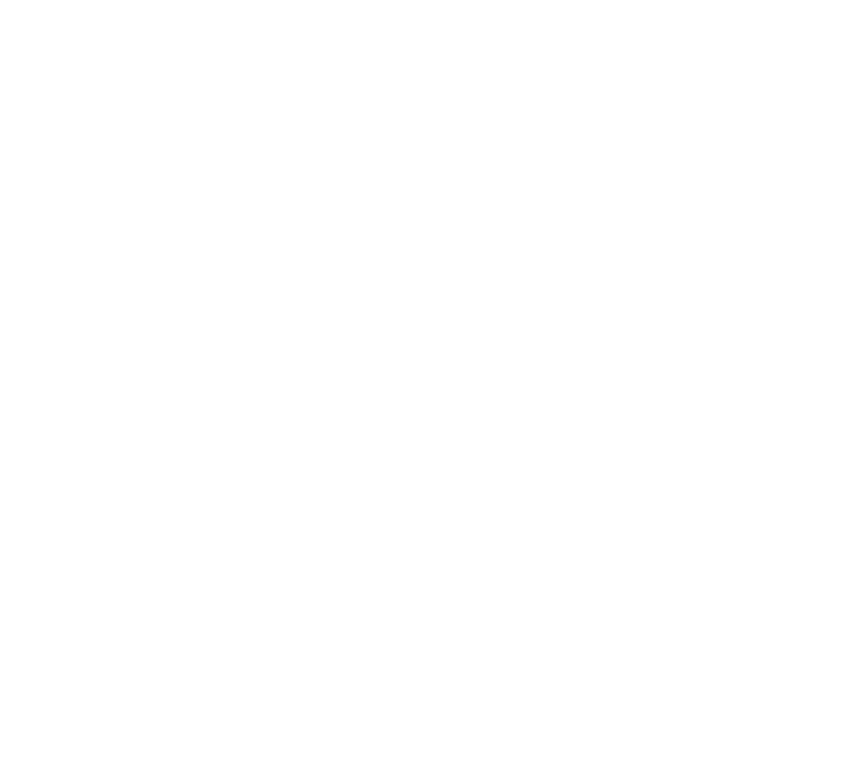
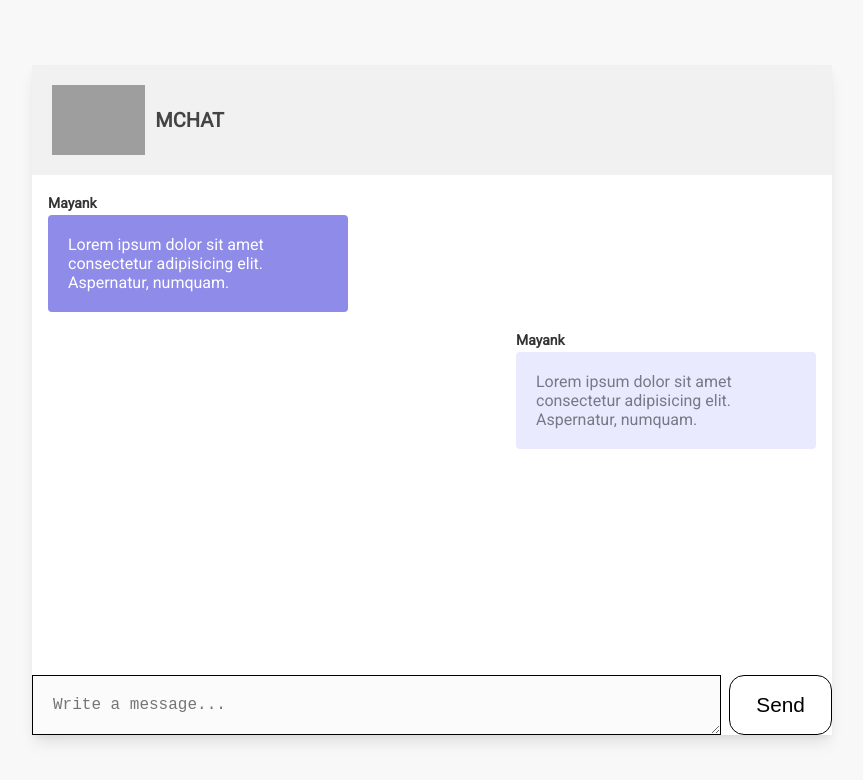
Before and after one commit to Mayank0909/ChatApp, a website: page index.html in a window 1280 px wide. Shown: the whole page, without its empty margins (208-1071 px from the left). Drawn offline with nearby package versions, Linux system fonts and the light colour scheme; no server answers; grey boxes are pictures that could not be loaded.

Commit message:
socket io commence

```diff
--- a/index.html
+++ b/index.html
@@ -5,9 +5,46 @@
 		<meta http-equiv="X-UA-Compatible" content="IE=edge" />
 		<meta name="viewport" content="width=device-width, initial-scale=1.0" />
 		<title>M Chat</title>
-		<link rel="stylesheet" href="./public/style.css" />
+		<link rel="stylesheet" href="/style.css" />
 	</head>
+
 	<body>
-		<script src="./public/client.js"></script>
+		<section class="chat_section">
+			<div class="brand">
+				<img
+					height="70"
+					src="https://t4.ftcdn.net/jpg/04/17/26/55/360_F_417265589_3icF8VsU9yT6mTWTAeFkGry8JKQdztxt.jpg"
+					alt="img"
+				/>
+				<h1>Mchat</h1>
+			</div>
+			<div class="message_area">
+				<div class="incoming message">
+					<h4>Mayank</h4>
+					<p>
+						Lorem ipsum dolor sit amet consectetur adipisicing elit. Aspernatur,
+						numquam.
+					</p>
+				</div>
+				<div class="outgoing message">
+					<h4>Mayank</h4>
+					<p>
+						Lorem ipsum dolor sit amet consectetur adipisicing elit. Aspernatur,
+						numquam.
+					</p>
+				</div>
+			</div>
+			<div class="textArea">
+				<textarea
+					id="textarea"
+					cols="30"
+					rows="1"
+					placeholder="Write a message..."
+				></textarea>
+				<button id="button">Send</button>
+			</div>
+		</section>
 	</body>
+	<script src="/socket.io/socket.io.js"></script>
+	<script src="/client.js"></script>
 </html>
--- a/package.json
+++ b/package.json
@@ -4,13 +4,14 @@
   "description": "",
   "main": "index.js",
   "scripts": {
-    "test": "echo \"Error: no test specified\" && exit 1"
+    "dev": "nodemon server"
   },
   "keywords": [],
   "author": "",
   "license": "ISC",
   "dependencies": {
-    "express": "^4.18.2"
+    "express": "^4.18.2",
+    "socket.io": "^4.6.0"
   },
   "devDependencies": {
     "nodemon": "^2.0.20"
--- a/public/client.js
+++ b/public/client.js
@@ -0,0 +1,9 @@
+const socket = io();
+let Name;
+// do {
+// 	Name = prompt("Please Enter Your Name");
+// } while (!Name);
+let textArea = document.querySelector("#text");
+let button = document.getElementById("button");
+
+button.addEventListener("");
--- a/public/style.css
+++ b/public/style.css
@@ -0,0 +1,89 @@
+@import url("https://fonts.googleapis.com/css2?family=Roboto&display=swap");
+* {
+	padding: 0;
+	margin: 0;
+	box-sizing: border-box;
+}
+
+body {
+	display: flex;
+	align-items: center;
+	justify-content: center;
+	min-height: 100vh;
+	background: #f8f8f8;
+	font-family: "Roboto", sans-serif;
+}
+section.chat_section {
+	width: 800px;
+	max-width: 90%;
+	background: #fff;
+	box-shadow: 0 10px 15px -3px rgba(0, 0, 0, 0.1),
+		0 4px 6px -2px rgba(0, 0, 0, 0.05);
+}
+.brand {
+	padding: 20px;
+	background: #f1f1f1;
+	display: flex;
+	align-items: center;
+}
+.brand h1 {
+	text-transform: uppercase;
+	font-size: 20px;
+	color: #444;
+	margin-left: 10px;
+}
+.message_area {
+	height: 500px;
+	padding: 16px;
+	display: flex;
+	flex-direction: column;
+	overflow-y: auto;
+	padding-top: 40px;
+}
+textarea {
+	width: 100%;
+	border: none;
+	padding: 20px;
+	font-size: 16px;
+	outline: none;
+	background: #fbfbfb;
+}
+
+.message {
+	padding: 20px;
+	border-radius: 4px;
+	margin-bottom: 40px;
+	max-width: 300px;
+	position: relative;
+}
+.incoming {
+	background: #8f8be8;
+	color: #fff;
+}
+.outgoing {
+	background: #e9eafd;
+	color: #787986;
+	margin-left: auto;
+}
+.message h4 {
+	position: absolute;
+	top: -20px;
+	left: 0;
+	color: #333;
+	font-size: 14px;
+}
+.textArea {
+	display: flex;
+	gap: 1%;
+}
+
+.textArea textarea {
+	border: 1px solid black;
+}
+#button {
+	border: 1px solid black;
+	border-radius: 15px;
+	width: 15%;
+	background-color: white;
+	font-size: 1.3rem;
+}
```
Also changed, not shown: server.js (added, +24 -0 lines), 1 other file.
